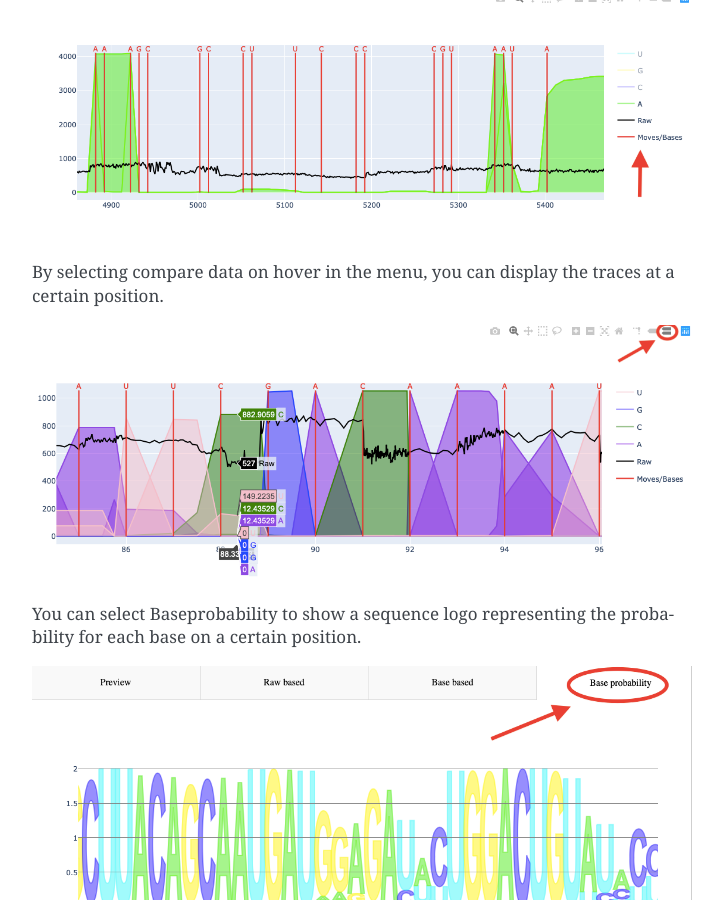
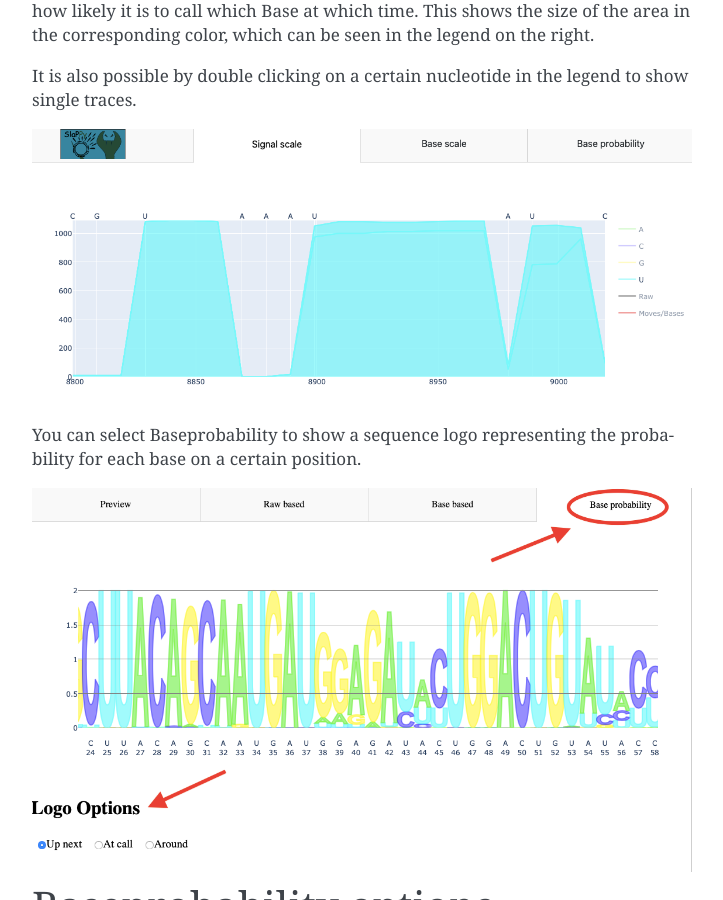
Before and after one commit to Fabianexe/SlaPPy, a Sphinx documentation site: the page built from docs/README.md, in a window 1280 px wide and 900 px high, scrolled down 3800 px. Shown: the whole window, without its empty margins (388-1111 px from the left). Built offline with Sphinx 7.4.7, drawn with Linux system fonts in a browser that asks for light colours.

Commit message:
new pictures

```diff
--- a/docs/README.md
+++ b/docs/README.md
@@ -69,10 +69,6 @@ It is also possible by double clicking on a certain nucleotide in the legend to
 
 ![single_trace](https://raw.githubusercontent.com/Fabianexe/SlaPPy/master/pictures/single_trace.png "single trace")
 
-By selecting compare data on hover in the menu, you can display the traces at a certain position.
-
-![compare data](https://raw.githubusercontent.com/Fabianexe/SlaPPy/master/pictures/compare_hover.png "compare data hover")
-
 You can select Baseprobability to show a sequence logo representing the probability for each base on a certain position.
 
 ![base_prob](https://raw.githubusercontent.com/Fabianexe/SlaPPY/master/pictures/baseprob_options.png "Display base prob.")
```
Also changed, not shown: pictures/base_based.png, pictures/basecall_group.png, pictures/compare_hover.png (deleted), pictures/enter_path.png, pictures/filter_reads.png, pictures/raw_based.png, pictures/raw_based_subsequence.png (added), pictures/search.png (added), pictures/sequence_logo.png (added), pictures/single_trace.png, pictures/single_trace_raw.pg.png (added).
